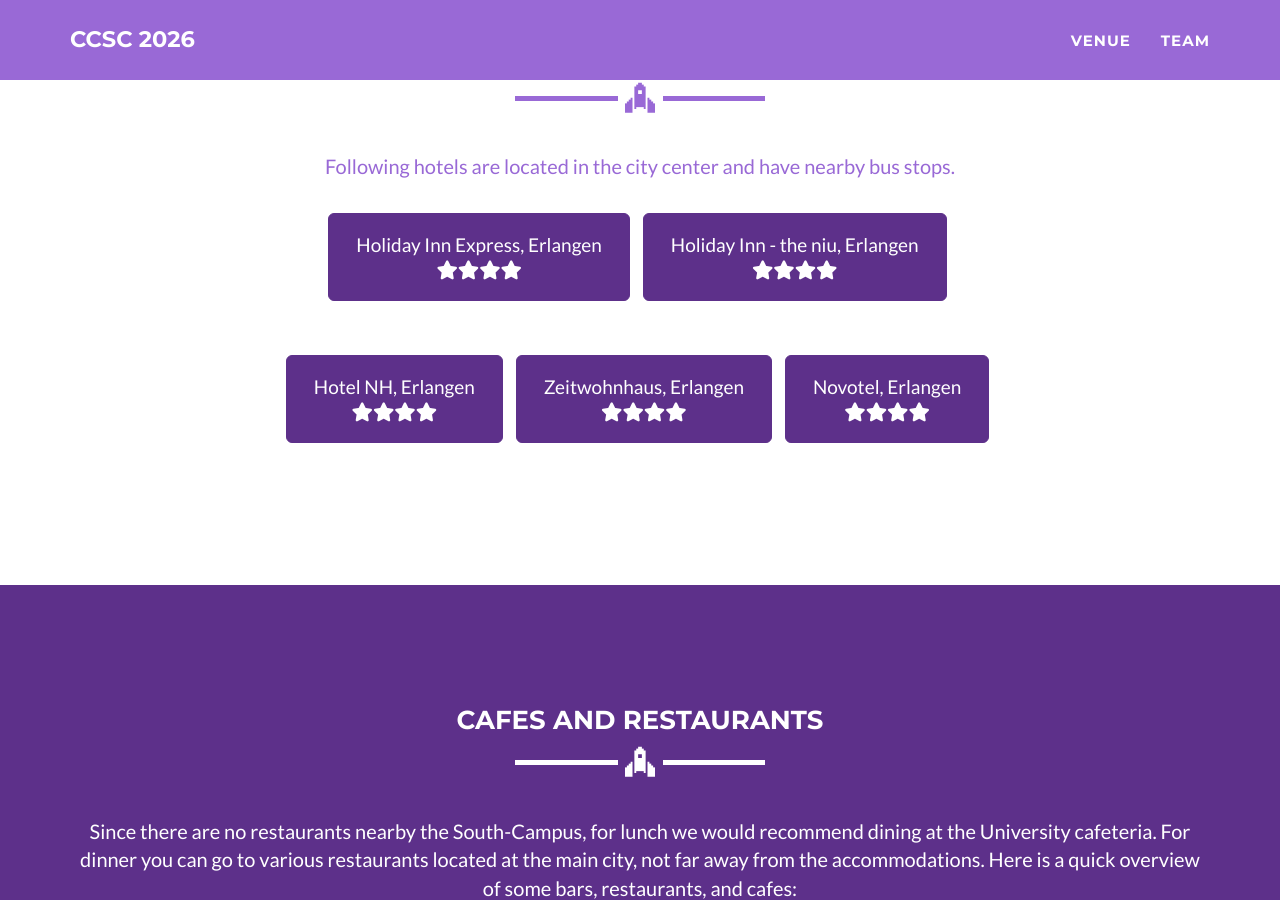
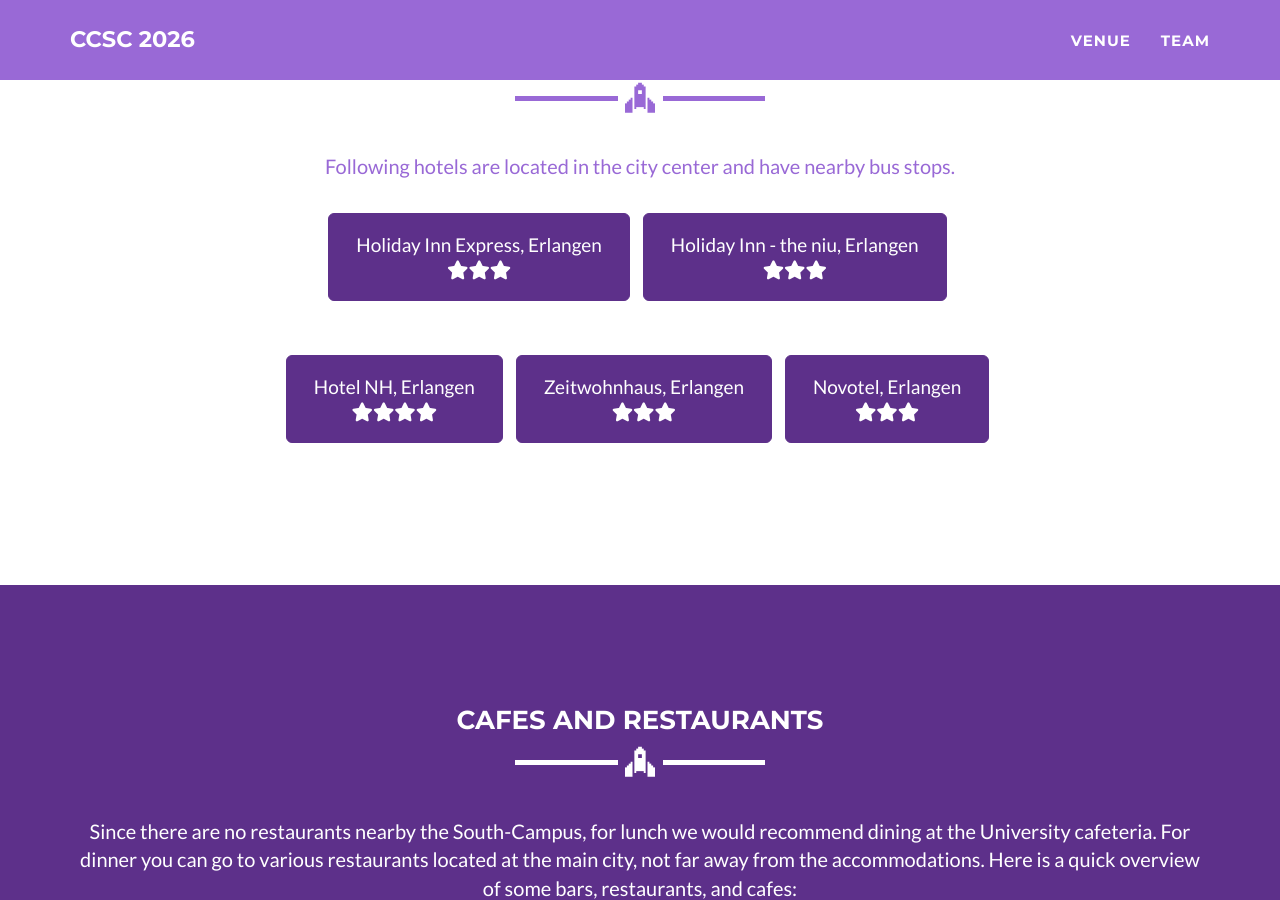
Before and after one commit to ccsc2026/ccsc2026.github.io, a Jekyll site: the page built from venue.html, in a window 1280 px wide and 900 px high, scrolled down 2162 px. Built offline with Jekyll 4.4.1, drawn with Linux system fonts in a browser that asks for light colours.

Commit message:
Update venue.html
Hotel stars update

```diff
--- a/venue.html
+++ b/venue.html
@@ -126,14 +126,14 @@ layout: page
         </p>
           <br>
           <ul class="list-inline">
-            <li ><a href="https://www.ihg.com/holidayinnexpress/hotels/gb/en/erlangen/zczel/hoteldetail?cm_mmc=GoogleMaps-_-EX-_-DE-_-ZCZEL" target="_blank" class="btn btn-lg btn-success">Holiday Inn Express, Erlangen <br> <i class="fa-solid fa-star"></i><i class="fa-solid fa-star"></i><i class="fa-solid fa-star"></i><i class="fa-solid fa-star"></i></a></li>
-            <li ><a href="https://www.ihg.com/holiday-inn-the-niu/hotels/gb/en/erlangen/zczce/hoteldetail?cm_mmc=GoogleMaps-_-HI-_-DE-_-ZCZCE" target="_blank" class="btn btn-lg btn-success">Holiday Inn - the niu, Erlangen <br> <i class="fa-solid fa-star"></i><i class="fa-solid fa-star"></i><i class="fa-solid fa-star"></i><i class="fa-solid fa-star"></i></a></li>
+            <li ><a href="https://www.ihg.com/holidayinnexpress/hotels/gb/en/erlangen/zczel/hoteldetail?cm_mmc=GoogleMaps-_-EX-_-DE-_-ZCZEL" target="_blank" class="btn btn-lg btn-success">Holiday Inn Express, Erlangen <br> <i class="fa-solid fa-star"></i><i class="fa-solid fa-star"></i><i class="fa-solid fa-star"></i></a></li>
+            <li ><a href="https://www.ihg.com/holiday-inn-the-niu/hotels/gb/en/erlangen/zczce/hoteldetail?cm_mmc=GoogleMaps-_-HI-_-DE-_-ZCZCE" target="_blank" class="btn btn-lg btn-success">Holiday Inn - the niu, Erlangen <br> <i class="fa-solid fa-star"></i><i class="fa-solid fa-star"></i><i class="fa-solid fa-star"></i></a></li>
 	  </ul>
           <br><br>
 	  <ul class="list-inline">
             <li ><a href="https://www.nh-hotels.com/en/hotel/nh-erlangen?campid=8435708&utm_campaign=nh_hotel&utm_source=google&utm_medium=cpc&utm_id=16579593784&utm_source_platform=sa360&gad_source=1&gclid=CjwKCAiAnpy9BhAkEiwA-P8N4hLCj2QjVwUCtruWs_CctdtKBDWBuEuHSV3sq_VyhF2Uk1a-MvhGhRoCZ9UQAvD_BwE&gclsrc=aw.ds" target="_blank" class="btn btn-lg btn-success">Hotel NH, Erlangen <br> <i class="fa-solid fa-star"></i><i class="fa-solid fa-star"></i><i class="fa-solid fa-star"></i><i class="fa-solid fa-star"></i></a></li>
-            <li ><a href="https://www.zeitwohnhaus.de/en/" target="_blank" class="btn btn-lg btn-success">Zeitwohnhaus, Erlangen <br> <i class="fa-solid fa-star"></i><i class="fa-solid fa-star"></i><i class="fa-solid fa-star"></i><i class="fa-solid fa-star"></i></a></li>
-            <li ><a href="https://all.accor.com/hotel/5376/index.en.shtml" target="_blank" class="btn btn-lg btn-success">Novotel, Erlangen <br> <i class="fa-solid fa-star"></i><i class="fa-solid fa-star"></i><i class="fa-solid fa-star"></i><i class="fa-solid fa-star"></i></a></li>
+            <li ><a href="https://www.zeitwohnhaus.de/en/" target="_blank" class="btn btn-lg btn-success">Zeitwohnhaus, Erlangen <br> <i class="fa-solid fa-star"></i><i class="fa-solid fa-star"></i><i class="fa-solid fa-star"></i></a></li>
+            <li ><a href="https://all.accor.com/hotel/5376/index.en.shtml" target="_blank" class="btn btn-lg btn-success">Novotel, Erlangen <br> <i class="fa-solid fa-star"></i><i class="fa-solid fa-star"></i><i class="fa-solid fa-star"></i></a></li>
 	  </ul>
 	<br>
         <p>
```
